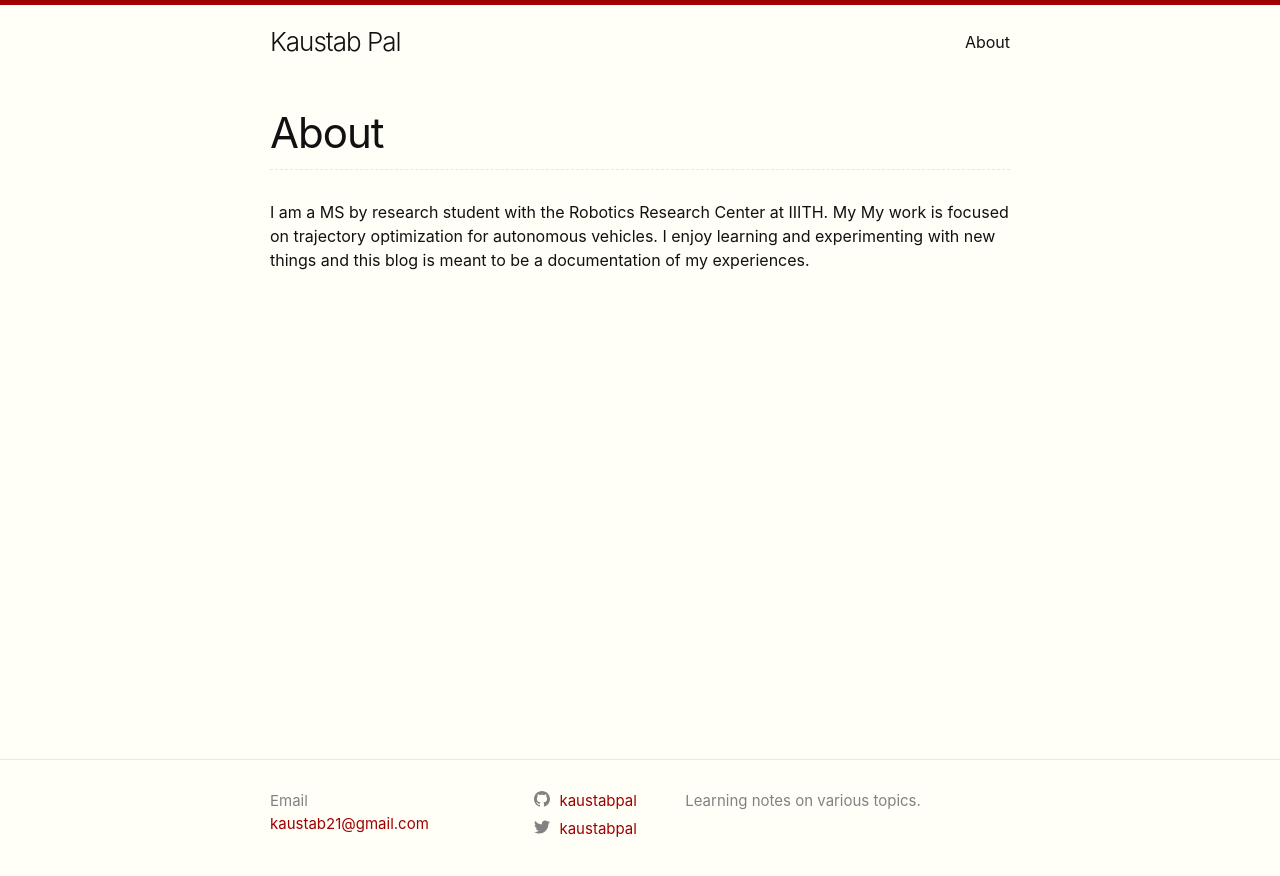
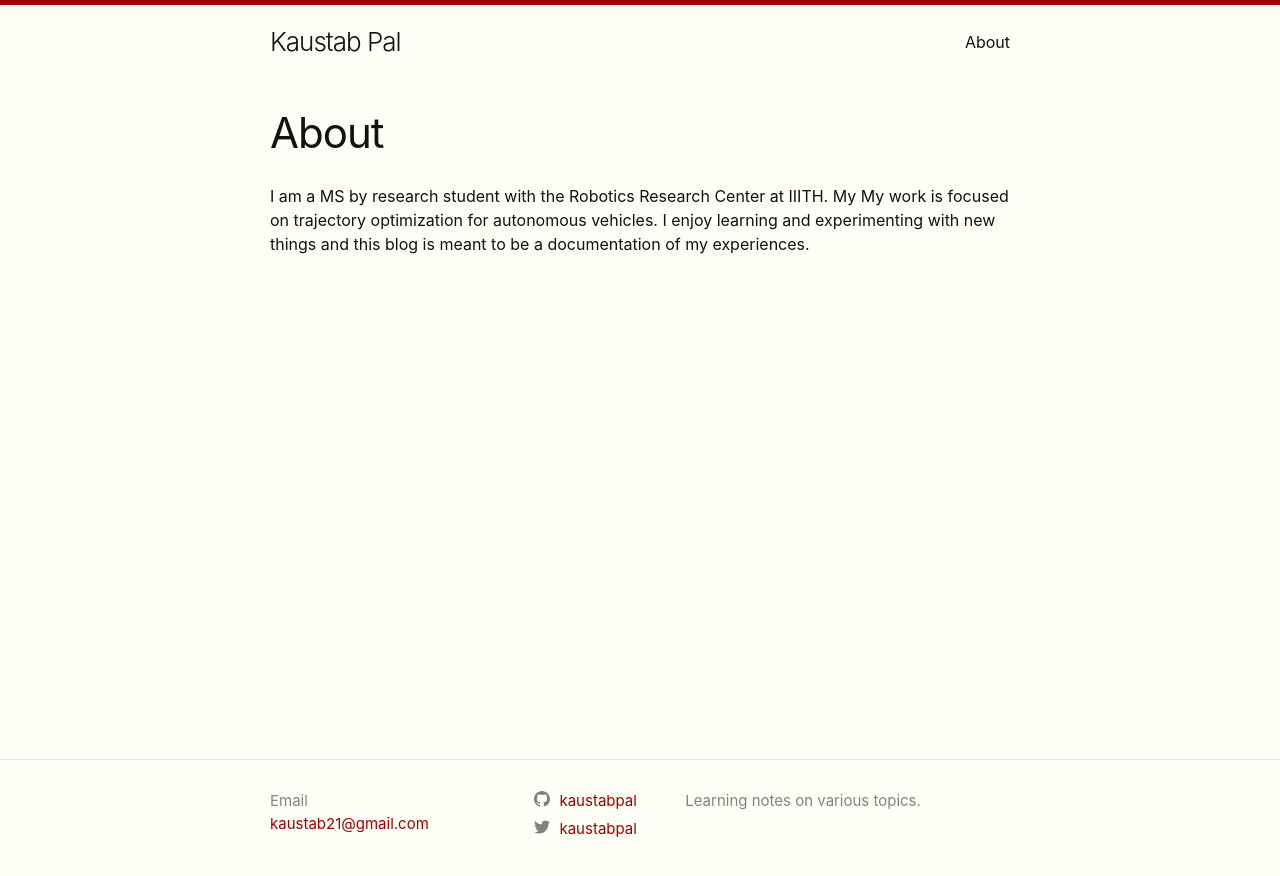
Before and after one commit to kaustabpal/kaustabpal.github.io, a Jekyll site: the page built from about.md, in a window 1280 px wide. Shown: the top 876 px of the page. Built offline with Jekyll 4.4.1, drawn with Linux system fonts in a browser that asks for light colours.

Commit message:
added page header style

```diff
--- a/_layouts/page.html
+++ b/_layouts/page.html
@@ -3,7 +3,7 @@
 ---
 <article class="post">
 
-  <header class="post-header">
+  <header class="page-header">
     <h1 class="post-title">{{ page.title | escape }}</h1>
   </header>
 
--- a/_sass/minima/_layout.scss
+++ b/_sass/minima/_layout.scss
@@ -185,6 +185,9 @@
   flex: 1;
 }
 
+.page-header {
+  margin-bottom: $spacing-unit;
+}
 .page-heading {
   @include relative-font-size(2);
 }
```
